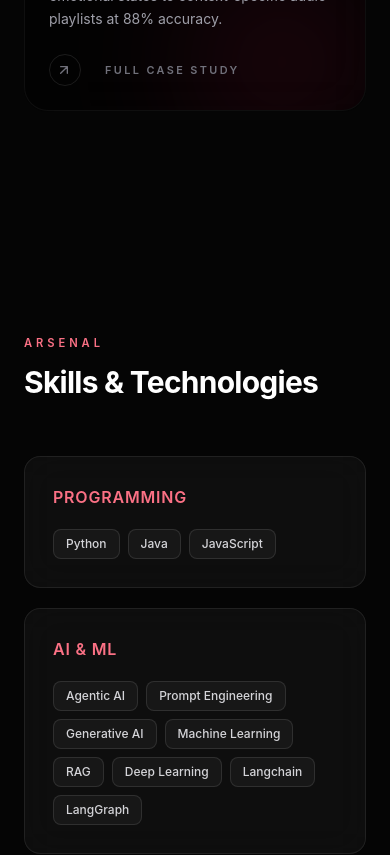
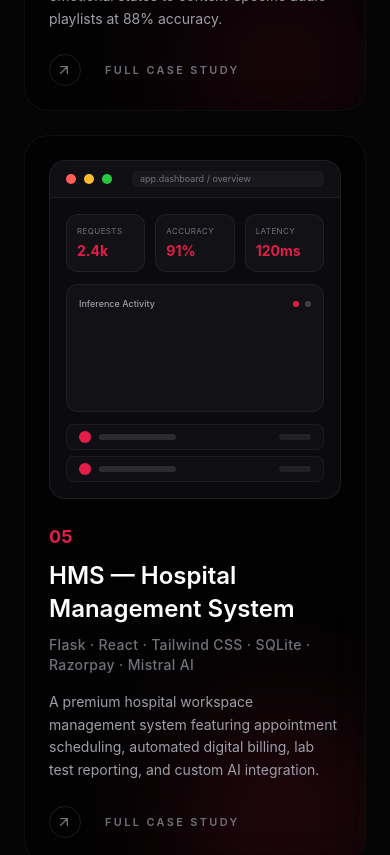
Before and after one commit to thrithick5/Tharun_Portfolio, a Next.js app: page / in a window 390 px wide. Shown: the part 4860-5715 px from the top of the page. Built offline with nearby package versions, Linux system fonts and the light colour scheme.

Commit message:
Add HMS Project to portfolio

```diff
--- a/src/components/Projects.tsx
+++ b/src/components/Projects.tsx
@@ -259,7 +259,7 @@ export default function Projects() {
         <div className="mt-14 grid gap-6 lg:grid-cols-3 lg:auto-rows-fr">
           {projects.map((p, i) => {
             if (i === 0) return <FeaturedCard key={p.number} p={p} />;
-            if (i === 3) return <WideCard key={p.number} p={p} />;
+            if (i >= 3) return <WideCard key={p.number} p={p} />;
             return <SplitCard key={p.number} p={p} reverse={i === 2} />;
           })}
         </div>
--- a/src/data.ts
+++ b/src/data.ts
@@ -108,6 +108,16 @@ export const projects = [
     span: "lg:col-span-3",
     link: "https://emotion-detection-music-recommendat-kohl.vercel.app",
   },
+  {
+    number: "05",
+    title: "HMS — Hospital Management System",
+    stack: "Flask · React · Tailwind CSS · SQLite · Razorpay · Mistral AI",
+    accent: "#e11d48",
+    description:
+      "A premium hospital workspace management system featuring appointment scheduling, automated digital billing, lab test reporting, and custom AI integration.",
+    span: "lg:col-span-3",
+    link: "https://hms-project-zsa9.onrender.com",
+  },
 ];
 
 export const workExperience = [
```
